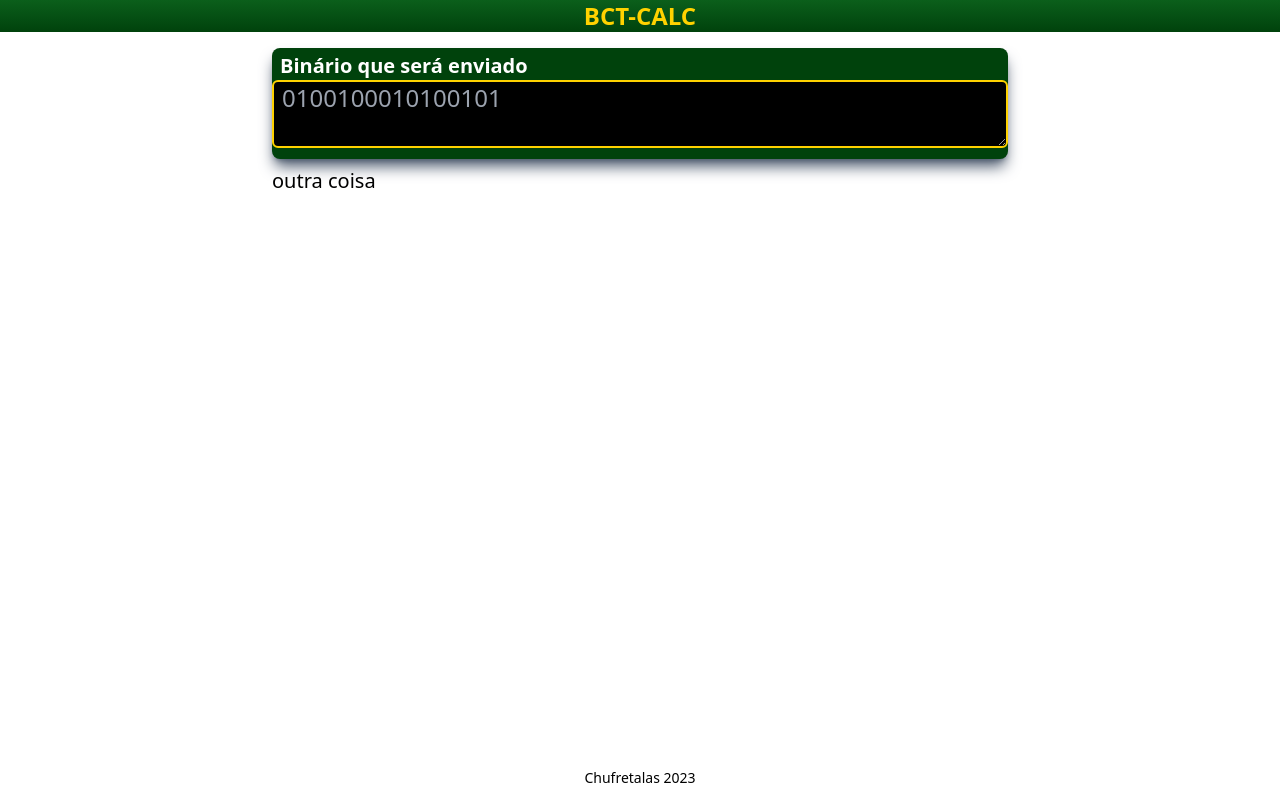
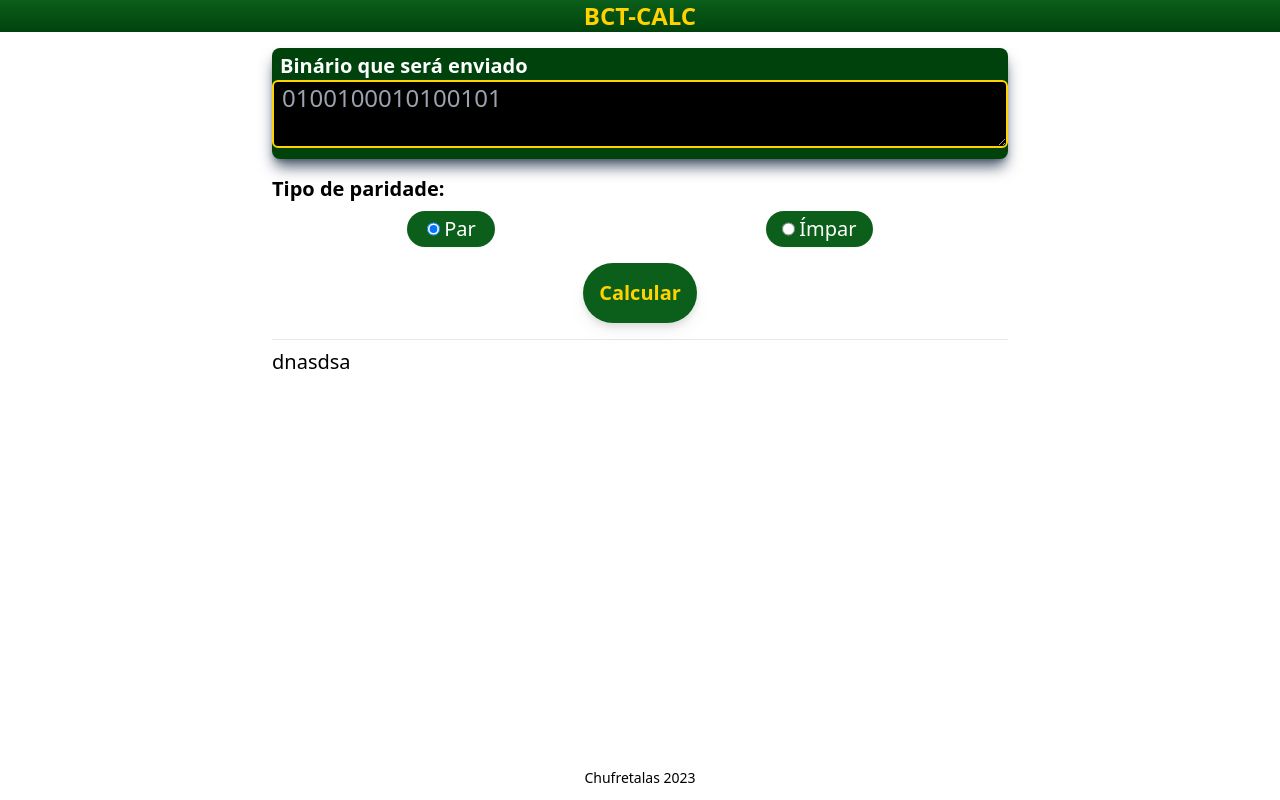
Before and after one commit to Chufretalas/BCT-CALC, a Next.js app: page /materias/NI/hamming_code in a window 1280 px wide. Built offline with nearby package versions, Linux system fonts and the light colour scheme.

Commit message:
finished the form for hamming

```diff
--- a/src/app/materias/NI/hamming_code/page.tsx
+++ b/src/app/materias/NI/hamming_code/page.tsx
@@ -1,10 +1,15 @@
 "use client"
 
+import GreenButton from "@/components/GreenButton"
 import { useState } from "react"
 
 export type binary = (0 | 1)[]
 
 export default function HammingCode() {
+
+    const [parity, setParity] = useState<"even" | "odd">("even")
+
+    const [changed, setChanged] = useState(false)
 
     const [input, setInput] = useState("")
 
@@ -17,7 +22,10 @@ export default function HammingCode() {
                 <textarea className="bg-black text-2xl
                  rounded-md border-2 w-full border-custom-yellow  min-h-16 pl-2
                  text-white inline" placeholder={"0100100010100101"} value={input}
-                    onChange={(e) => setInput(e.currentTarget.value)} cy-data="binaryInput" />
+                    onChange={(e) => {
+                        setInput(e.currentTarget.value)
+                        setChanged(true)
+                    }} cy-data="binaryInput" />
                 {parsed.length !== 0 && (
                     <span className=" text-white pb-1 pl-2">
                         {parsed.join(" - ")}
@@ -25,7 +33,42 @@ export default function HammingCode() {
                 )}
             </div>
 
-            <span>outra coisa</span>
+            <h2 className="mt-2 font-bold">Tipo de paridade:</h2>
+            <form className="flex justify-around mt-2 mb-4">
+                <fieldset className="bg-custom-green-light text-white py-1 px-4 rounded-full
+                     min-w-[5.5rem] flex justify-center shadow-sm"
+                    onClick={() => {
+                        setParity("even")
+                        setChanged(true)
+                    }}>
+                    <input type="radio" id="even" name="parity_type" value="even"
+                        className="mr-1" checked={parity === "even"} onChange={() => console.log("even")} />
+                    <label htmlFor="even">Par</label>
+                </fieldset>
+                <fieldset className="bg-custom-green-light text-white py-1 px-4 rounded-full
+                     min-w-[5.5rem] flex justify-center shadow-sm"
+                    onClick={() => {
+                        setParity("odd")
+                        setChanged(true)
+                    }}>
+                    <input type="radio" id="odd" name="parity_type" value="odd"
+                        className="mr-1" checked={parity === "odd"} onChange={() => console.log("odd")} />
+                    <label htmlFor="odd">Ímpar</label>
+                </fieldset>
+            </form>
+
+            <button className="mx-auto" onClick={() => {
+                setChanged(false)
+            }}>
+                <GreenButton>{changed ? "Calcular *" : "Calcular"}</GreenButton>
+            </button>
+
+            <hr className="mt-4 mb-2" />
+
+            {/* ANSWER */}
+            <section>
+                <span>dnasdsa</span>
+            </section>
         </main>
     )
 }
```
